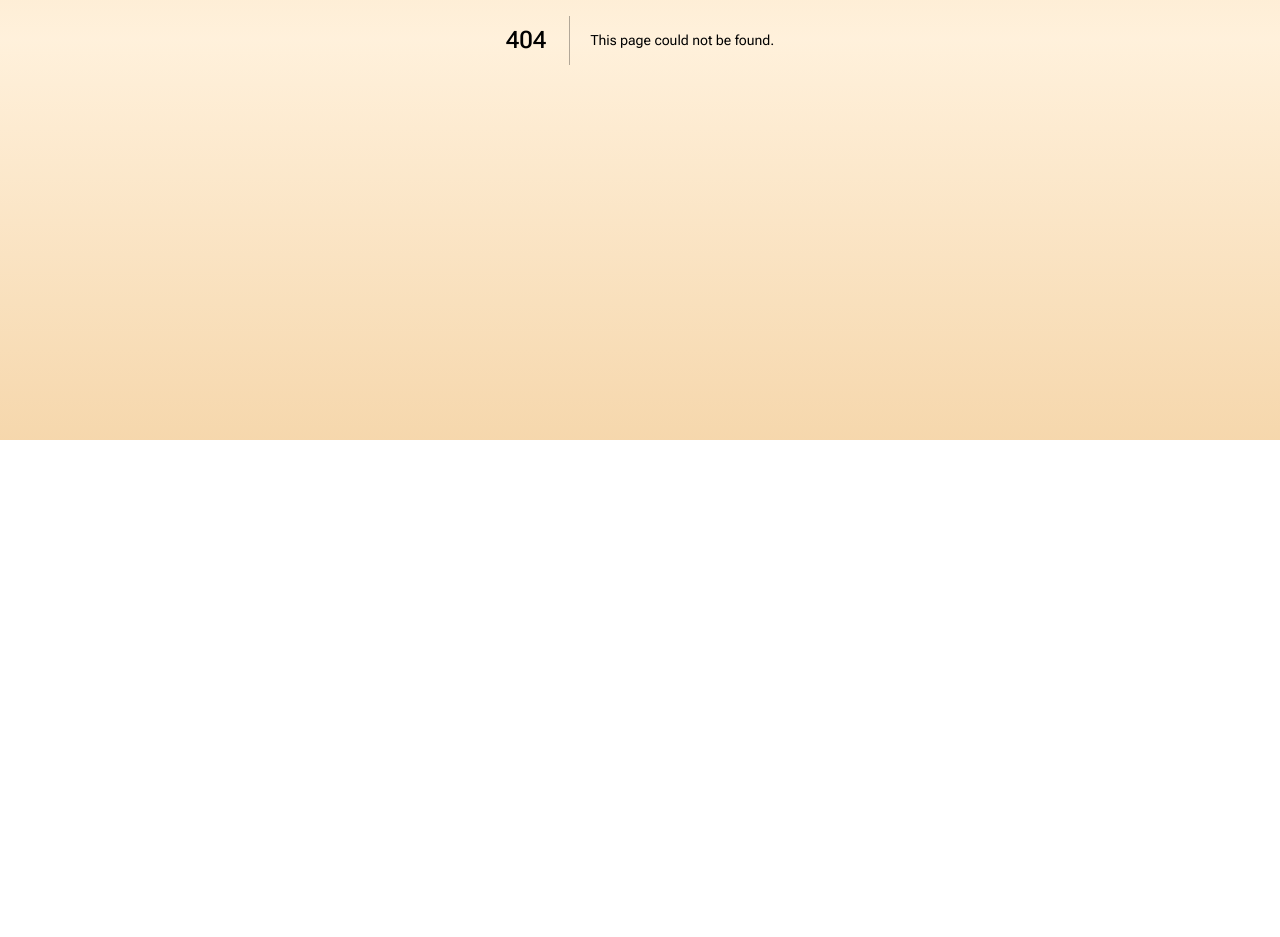
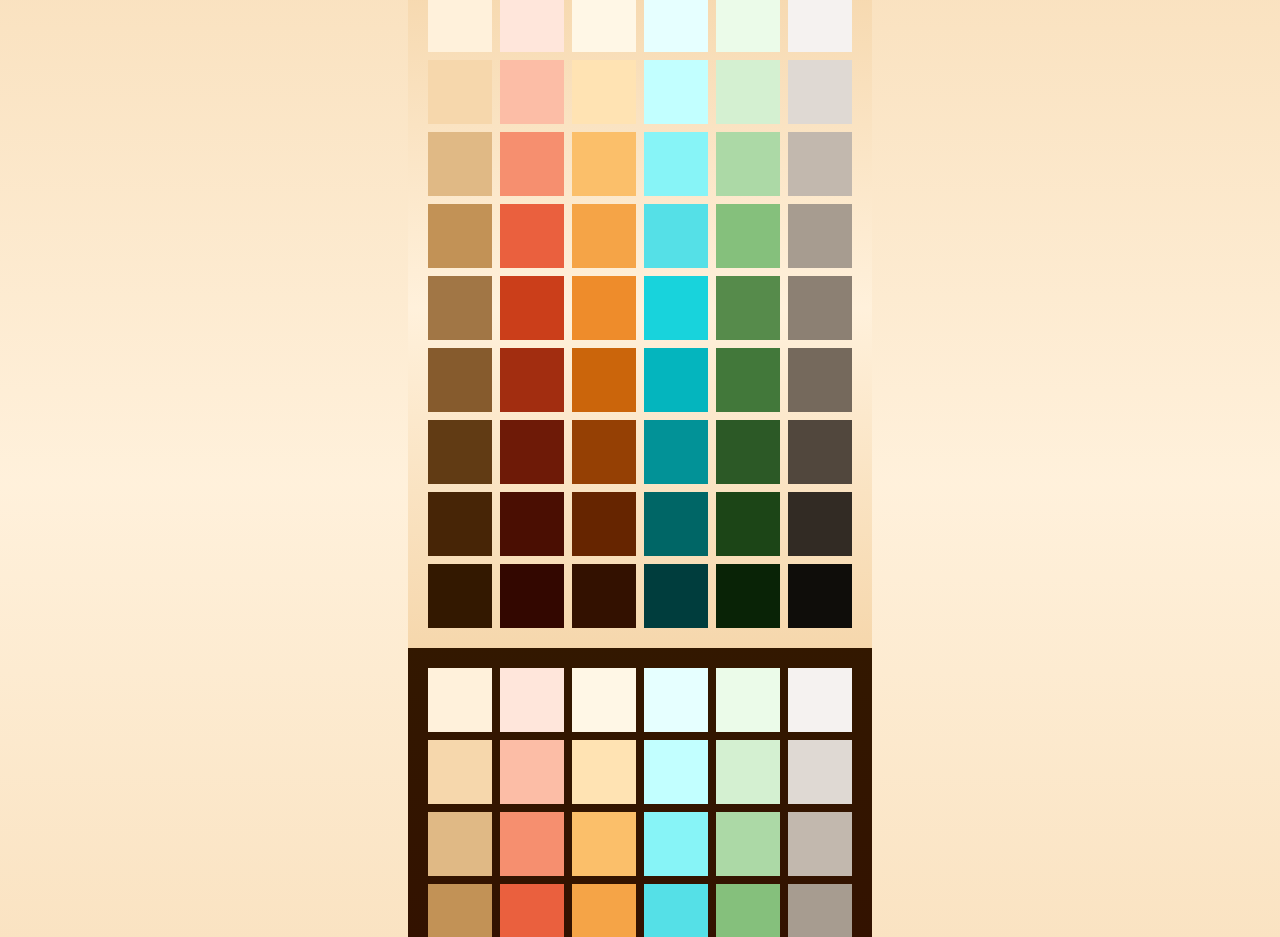
Before and after one commit to jacqueschuis/kafe, a Next.js app: page /ui in a window 1280 px wide. Before the commit this address had no page. Shown: the part 360-1297 px from the top of the page. Before the commit the page ends 800 px from the top, so only its background shows below. Built offline with nearby package versions, Linux system fonts and the light colour scheme.

Commit message:
added a UI page with full color scheme for easier color choices

```diff
--- a/src/app/components/Nav.jsx
+++ b/src/app/components/Nav.jsx
@@ -3,7 +3,7 @@ import Link from "next/link";
 const NavBar = () => {
     return (
         <nav className="py-5 text-center">
-            <Link href="/" className="text-brown-900 dark:text-brown-100 hover:text-orange-600 transition-all">
+            <Link href="/home" className="text-brown-900 dark:text-brown-100 hover:text-orange-600 dark:hover:text-orange-500 transition-all">
                 <h2 className="font-bold text-2xl ">kafe</h2>
             </Link>
         </nav>
--- a/src/app/home/page.js
+++ b/src/app/home/page.js
@@ -24,6 +24,9 @@ const HomePage = () => {
         <li className="hover:underline underline-offset-4 transition-all mb-3">
           <Link href="/dev">Dev</Link>
         </li>
+        <li className="hover:underline underline-offset-4 transition-all mb-3">
+          <Link href="/ui">UI</Link>
+        </li>
       </ul>
     </Layout>
   );
--- /dev/null
+++ b/src/app/ui/page.js
@@ -0,0 +1,152 @@
+import Layout from "../components/HomeLayout";
+
+const UiPage = () => {
+  return (
+    <Layout>
+      <div className="header mb-24 text-center">
+        <h1 className=" text-6xl md:text-9xl font-bold text-red-700 dark:text-red-400">
+          UI
+        </h1>
+        <h2 className="text-orange-600 dark:text-orange-300 text-2xl">/ui</h2>
+      </div>
+      <div className="bg-gradient-to-b from-brown-200 via-brown-100 to-brown-200 p-5 flex gap-2">
+        <div className="flex flex-col gap-2">
+          <div className="w-16 h-16 bg-brown-100"></div>
+          <div className="w-16 h-16 bg-brown-200"></div>
+          <div className="w-16 h-16 bg-brown-300"></div>
+          <div className="w-16 h-16 bg-brown-400"></div>
+          <div className="w-16 h-16 bg-brown-500"></div>
+          <div className="w-16 h-16 bg-brown-600"></div>
+          <div className="w-16 h-16 bg-brown-700"></div>
+          <div className="w-16 h-16 bg-brown-800"></div>
+          <div className="w-16 h-16 bg-brown-900"></div>
+        </div>
+        <div className="flex flex-col gap-2">
+          <div className="w-16 h-16 bg-red-100"></div>
+          <div className="w-16 h-16 bg-red-200"></div>
+          <div className="w-16 h-16 bg-red-300"></div>
+          <div className="w-16 h-16 bg-red-400"></div>
+          <div className="w-16 h-16 bg-red-500"></div>
+          <div className="w-16 h-16 bg-red-600"></div>
+          <div className="w-16 h-16 bg-red-700"></div>
+          <div className="w-16 h-16 bg-red-800"></div>
+          <div className="w-16 h-16 bg-red-900"></div>
+        </div>
+        <div className="flex flex-col gap-2">
+          <div className="w-16 h-16 bg-orange-100"></div>
+          <div className="w-16 h-16 bg-orange-200"></div>
+          <div className="w-16 h-16 bg-orange-300"></div>
+          <div className="w-16 h-16 bg-orange-400"></div>
+          <div className="w-16 h-16 bg-orange-500"></div>
+          <div className="w-16 h-16 bg-orange-600"></div>
+          <div className="w-16 h-16 bg-orange-700"></div>
+          <div className="w-16 h-16 bg-orange-800"></div>
+          <div className="w-16 h-16 bg-orange-900"></div>
+        </div>
+        <div className="flex flex-col gap-2">
+          <div className="w-16 h-16 bg-blue-100"></div>
+          <div className="w-16 h-16 bg-blue-200"></div>
+          <div className="w-16 h-16 bg-blue-300"></div>
+          <div className="w-16 h-16 bg-blue-400"></div>
+          <div className="w-16 h-16 bg-blue-500"></div>
+          <div className="w-16 h-16 bg-blue-600"></div>
+          <div className="w-16 h-16 bg-blue-700"></div>
+          <div className="w-16 h-16 bg-blue-800"></div>
+          <div className="w-16 h-16 bg-blue-900"></div>
+        </div>
+        <div className="flex flex-col gap-2">
+          <div className="w-16 h-16 bg-green-100"></div>
+          <div className="w-16 h-16 bg-green-200"></div>
+          <div className="w-16 h-16 bg-green-300"></div>
+          <div className="w-16 h-16 bg-green-400"></div>
+          <div className="w-16 h-16 bg-green-500"></div>
+          <div className="w-16 h-16 bg-green-600"></div>
+          <div className="w-16 h-16 bg-green-700"></div>
+          <div className="w-16 h-16 bg-green-800"></div>
+          <div className="w-16 h-16 bg-green-900"></div>
+        </div>
+        <div className="flex flex-col gap-2">
+          <div className="w-16 h-16 bg-grey-100"></div>
+          <div className="w-16 h-16 bg-grey-200"></div>
+          <div className="w-16 h-16 bg-grey-300"></div>
+          <div className="w-16 h-16 bg-grey-400"></div>
+          <div className="w-16 h-16 bg-grey-500"></div>
+          <div className="w-16 h-16 bg-grey-600"></div>
+          <div className="w-16 h-16 bg-grey-700"></div>
+          <div className="w-16 h-16 bg-grey-800"></div>
+          <div className="w-16 h-16 bg-grey-900"></div>
+        </div>
+      </div>
+      <div className="bg-gradient-to-b from-brown-900 via-orange-900 to-brown-900 p-5 flex gap-2">
+        <div className="flex flex-col gap-2">
+          <div className="w-16 h-16 bg-brown-100"></div>
+          <div className="w-16 h-16 bg-brown-200"></div>
+          <div className="w-16 h-16 bg-brown-300"></div>
+          <div className="w-16 h-16 bg-brown-400"></div>
+          <div className="w-16 h-16 bg-brown-500"></div>
+          <div className="w-16 h-16 bg-brown-600"></div>
+          <div className="w-16 h-16 bg-brown-700"></div>
+          <div className="w-16 h-16 bg-brown-800"></div>
+          <div className="w-16 h-16 bg-brown-900"></div>
+        </div>
+        <div className="flex flex-col gap-2">
+          <div className="w-16 h-16 bg-red-100"></div>
+          <div className="w-16 h-16 bg-red-200"></div>
+          <div className="w-16 h-16 bg-red-300"></div>
+          <div className="w-16 h-16 bg-red-400"></div>
+          <div className="w-16 h-16 bg-red-500"></div>
+          <div className="w-16 h-16 bg-red-600"></div>
+          <div className="w-16 h-16 bg-red-700"></div>
+          <div className="w-16 h-16 bg-red-800"></div>
+          <div className="w-16 h-16 bg-red-900"></div>
+        </div>
+        <div className="flex flex-col gap-2">
+          <div className="w-16 h-16 bg-orange-100"></div>
+          <div className="w-16 h-16 bg-orange-200"></div>
+          <div className="w-16 h-16 bg-orange-300"></div>
+          <div className="w-16 h-16 bg-orange-400"></div>
+          <div className="w-16 h-16 bg-orange-500"></div>
+          <div className="w-16 h-16 bg-orange-600"></div>
+          <div className="w-16 h-16 bg-orange-700"></div>
+          <div className="w-16 h-16 bg-orange-800"></div>
+          <div className="w-16 h-16 bg-orange-900"></div>
+        </div>
+        <div className="flex flex-col gap-2">
+          <div className="w-16 h-16 bg-blue-100"></div>
+          <div className="w-16 h-16 bg-blue-200"></div>
+          <div className="w-16 h-16 bg-blue-300"></div>
+          <div className="w-16 h-16 bg-blue-400"></div>
+          <div className="w-16 h-16 bg-blue-500"></div>
+          <div className="w-16 h-16 bg-blue-600"></div>
+          <div className="w-16 h-16 bg-blue-700"></div>
+          <div className="w-16 h-16 bg-blue-800"></div>
+          <div className="w-16 h-16 bg-blue-900"></div>
+        </div>
+        <div className="flex flex-col gap-2">
+          <div className="w-16 h-16 bg-green-100"></div>
+          <div className="w-16 h-16 bg-green-200"></div>
+          <div className="w-16 h-16 bg-green-300"></div>
+          <div className="w-16 h-16 bg-green-400"></div>
+          <div className="w-16 h-16 bg-green-500"></div>
+          <div className="w-16 h-16 bg-green-600"></div>
+          <div className="w-16 h-16 bg-green-700"></div>
+          <div className="w-16 h-16 bg-green-800"></div>
+          <div className="w-16 h-16 bg-green-900"></div>
+        </div>
+        <div className="flex flex-col gap-2">
+          <div className="w-16 h-16 bg-grey-100"></div>
+          <div className="w-16 h-16 bg-grey-200"></div>
+          <div className="w-16 h-16 bg-grey-300"></div>
+          <div className="w-16 h-16 bg-grey-400"></div>
+          <div className="w-16 h-16 bg-grey-500"></div>
+          <div className="w-16 h-16 bg-grey-600"></div>
+          <div className="w-16 h-16 bg-grey-700"></div>
+          <div className="w-16 h-16 bg-grey-800"></div>
+          <div className="w-16 h-16 bg-grey-900"></div>
+        </div>
+      </div>
+    </Layout>
+  );
+};
+
+export default UiPage;
--- a/tailwind.config.js
+++ b/tailwind.config.js
@@ -54,7 +54,7 @@ module.exports = {
         100: "hsl(180, 100%, 95%)",
         200: "hsl(180, 99%, 88%)",
         300: "hsl(182, 88%, 75%)",
-        400: "hsl(183, 85%, 62%)",
+        400: "hsl(183, 75%, 62%)",
         500: "hsl(183, 80%, 48%)",
         600: "hsl(183, 96%, 38%)",
         700: "hsl(182, 97%, 30%)",
```
Also changed, not shown: src/app/components/OriginMap.jsx (+1 -1 lines).
